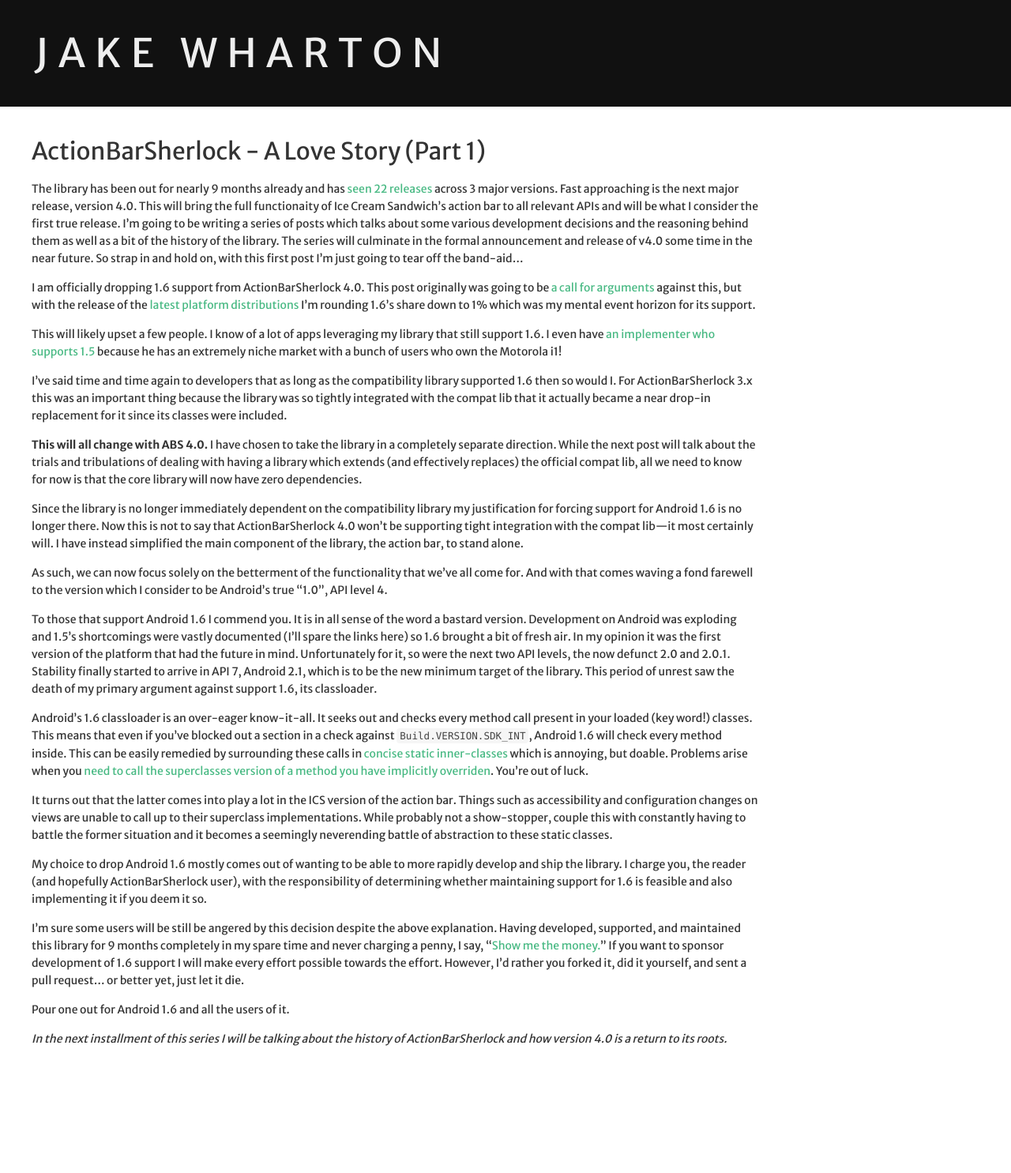
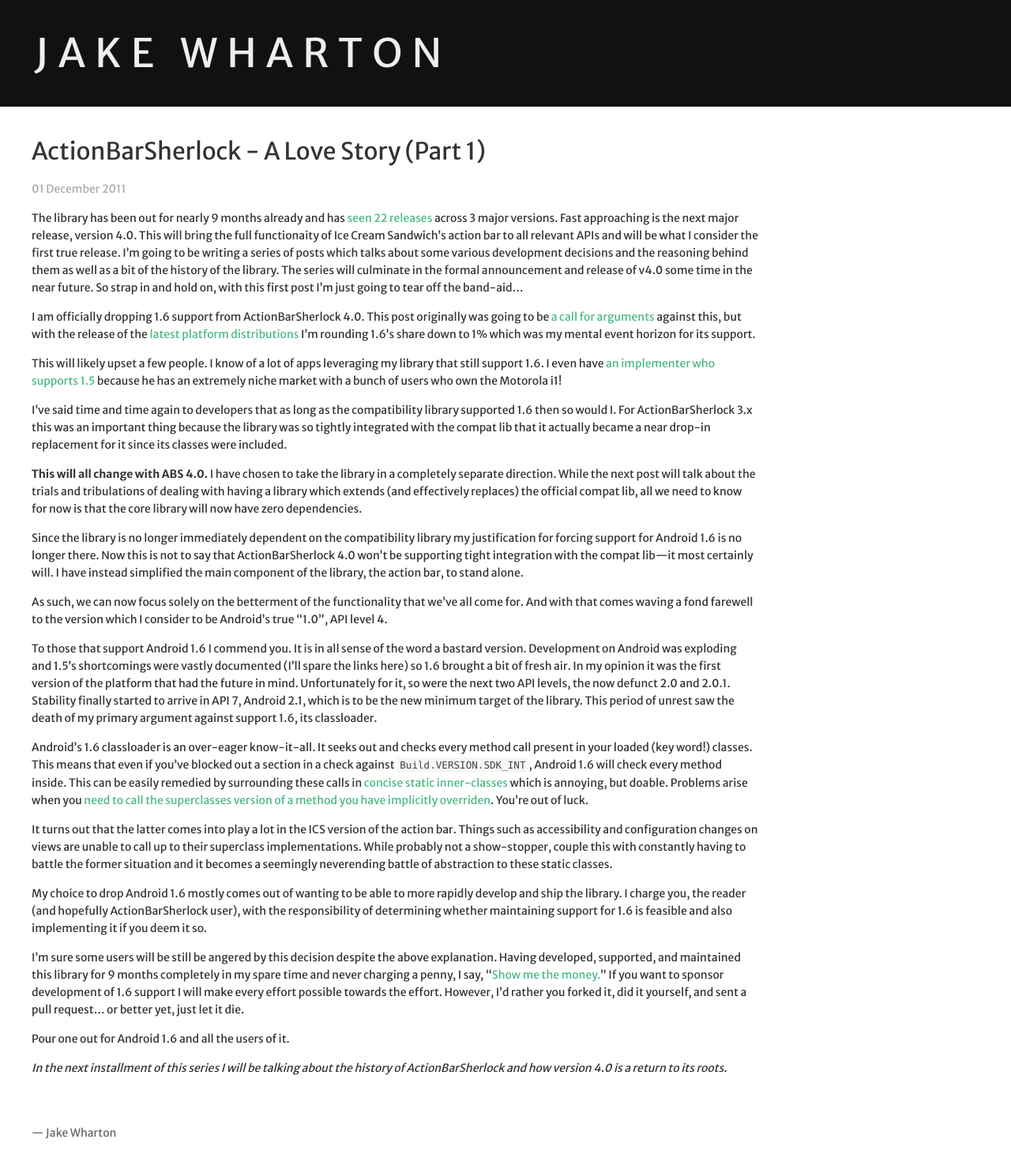
Before and after one commit to JakeWharton/jakewharton.com, a Jekyll site: the page built from _posts/2011-12-01-actionbarsherlock-a-love-story-part-1.md, in a window 1280 px wide. Shown: the whole page at 79% size. Built offline with Jekyll 4.4.1, drawn with Linux system fonts in a browser that asks for light colours; nearby versions of some CDN libraries; before the commit the page ends 1366 px from its top, so only the background shows below that.

Commit message:
Add name and date to posts.

```diff
--- a/_layouts/post.html
+++ b/_layouts/post.html
@@ -17,8 +17,11 @@
 
     <div class="content post">
       <h2>{{ page.title }}</h2>
+      <p class="date">{{ page.date | date_to_long_string }}</p>
 
       {{ content }}
+
+      <p class="signature">&mdash; Jake Wharton</p>
     </div>
   </body>
 </html>
--- a/static/app.css
+++ b/static/app.css
@@ -109,8 +109,13 @@
 .post-item a p {
   color: #888;
 }
-.post-item a p.date {
+
+p.date {
   color: #aaa;
+}
+p.signature {
+  margin-top: 60px;
+  color: #666;
 }
 
 .post h2 {
```
